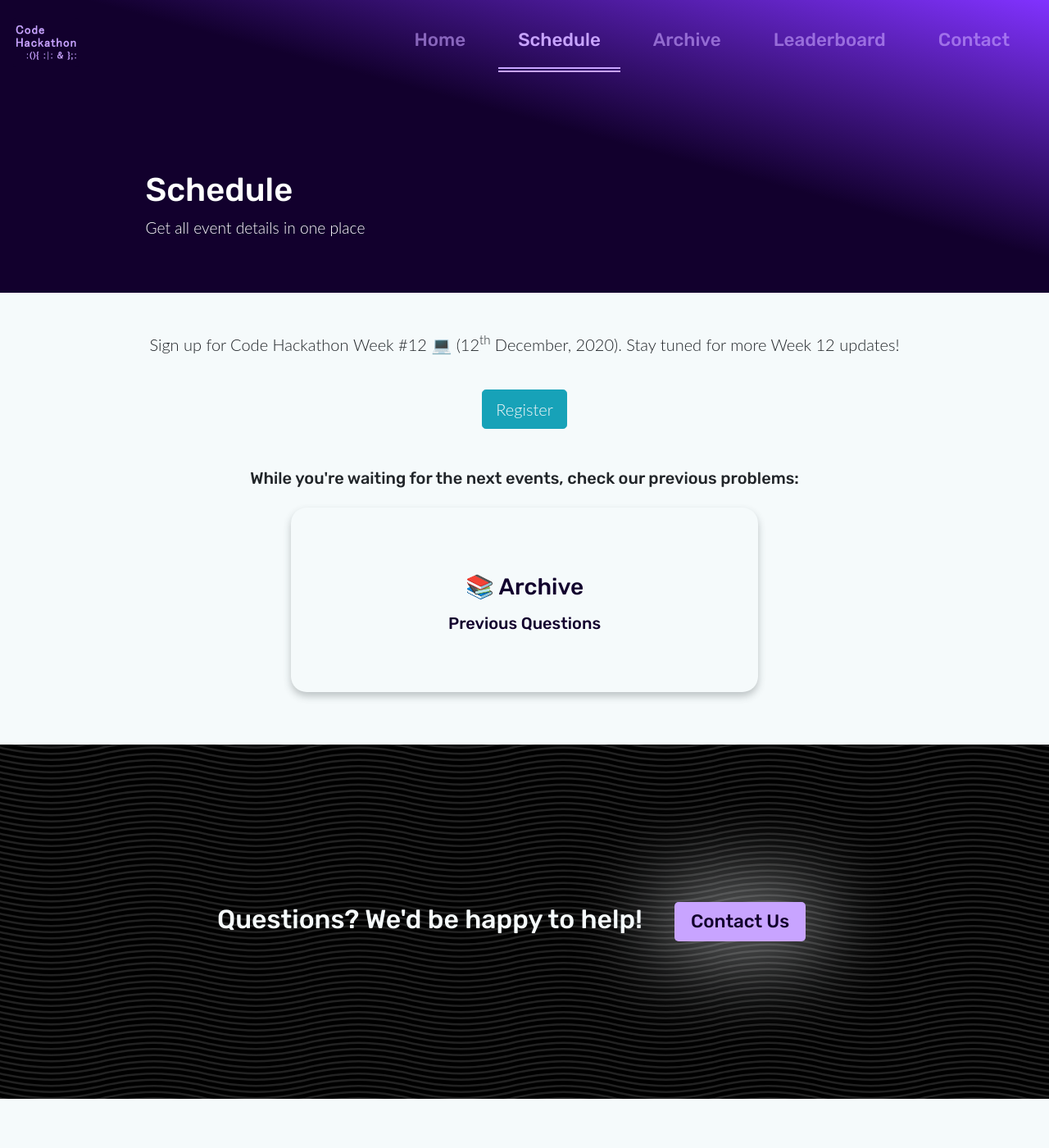
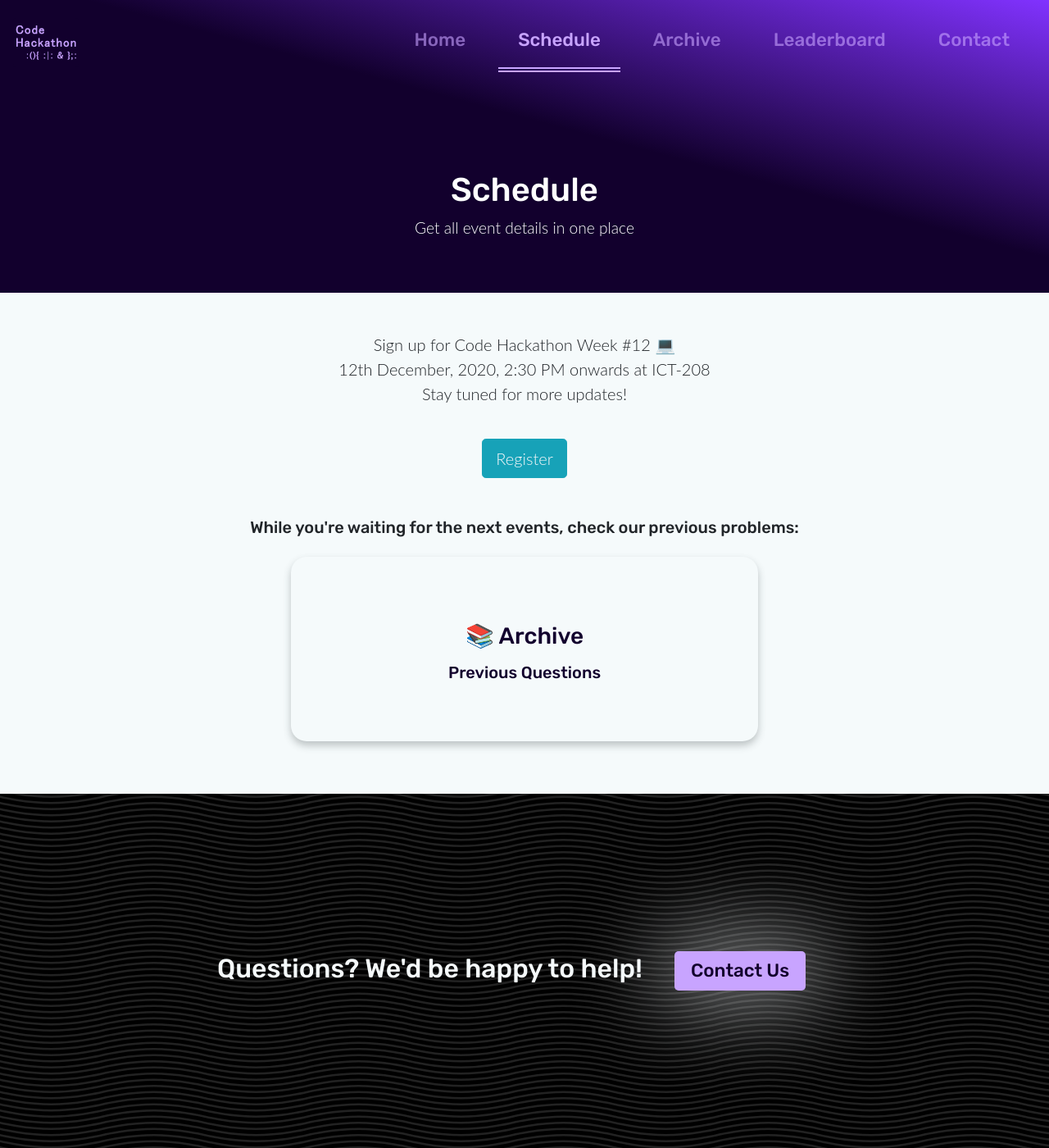
Before and after one commit to codehackathon/codehackathon.github.io, a Jekyll site: the page built from schedule.html, in a window 1280 px wide and 1400 px high. Shown: the whole window at 82% size. Built offline with Jekyll 4.4.1, drawn with Linux system fonts in a browser that asks for light colours.

Commit message:
Data file for events

```diff
--- /dev/null
+++ b/_data/events.yml
@@ -0,0 +1,5 @@
+- title: "Code Hackathon Week #12"
+  date: "12th December, 2020"
+  time: "2:30 PM onwards"
+  register_link: "https://bit.ly/w12-reg"
+  has_ended: false
--- a/_layouts/page.html
+++ b/_layouts/page.html
@@ -4,7 +4,7 @@ layout: default
 
 <header id="Hero" class="container-fluid">
 	<div class="container">
-		<div class="col-10 offset-1 p-0">
+		<div class="col-10 offset-1 col-md-8 offset-md-2 p-0 text-md-center">
 			<h1 id={{ page.title }}>{{ page.title }}</h1>
 			<p class="lead">
 				{{ page.description }}
--- a/schedule.html
+++ b/schedule.html
@@ -4,12 +4,21 @@ description: Get all event details in one place
 layout: page
 ---
 
+{% assign event = site.data.events[0] %}
 <div class="text-center">
 	<p class="lead">
-		Sign up for Code Hackathon <strong>Week #12</strong> 💻 (12<sup>th</sup> December, 2020). Stay tuned for more Week 12 updates!
+		{% unless event.has_ended %}Sign up for {% endunless %}{{ event.title }} 💻
+		<br />
+		{{ event.date }}, {{ event.time }} at {{ event.venue || default: "ICT-208" }}
+		<br />
+		Stay tuned for more updates!
 	</p>
 	<br />
-	<a href="https://bit.ly/w12-reg" class="btn btn-info btn-lg text-light" target="_blank">Register</a>
+	{% if event.has_ended %}
+	<span class="btn btn-dark disabled btn-lg text-light">Event completed!</a>
+	{% else %}
+	<a href="{{ event.register_link }}" class="btn btn-info btn-lg text-light" target="_blank">Register</a>
+	{% endif %}
 </div>
 
 <div id="suggestion-grid" class="mt-5">
--- a/style.sass
+++ b/style.sass
@@ -130,45 +130,47 @@ h1, h2, h3, h4, h5, h6
 		margin-bottom: 1rem
 		margin-top: 1rem
 		text-align: center
-	.suggestion-card
-		border-radius: 1.2rem
-		border: none
-		box-shadow: 0 5px 10px rgba($off-dark, 0.3)
-		box-sizing: border-box
-		display: block
-		float: left
-		margin: 1rem auto
-		padding: 4rem 0
-		text-align: center
-		transition: all .3s ease-in-out
-		width: 100%
-		&:hover
-			background: #FFF
-			box-shadow: 0 10px 30px rgba($off-dark, 0.4)
-		@media( #{$bp-md})
-			width: 48%
-			margin: 1rem 1%
-		@media( #{$bp-lg})
-			width: 30%
-			margin: 1rem 1.666666%
-	#suggest-one
-		margin: 1rem auto
-		padding: 4rem 0
-		text-align: center
-		width: 100%
-		@media( #{$bp-md})
-			margin: 1rem 25%
-			width: 50%
-		@media( #{$bp-lg})
-			margin: 1rem 20%
-			width: 60%
+
+.suggestion-card
+	border-radius: 1.2rem
+	border: none
+	box-shadow: 0 5px 10px rgba($off-dark, 0.3)
+	box-sizing: border-box
+	display: block
+	float: left
+	margin: 1rem auto
+	padding: 4rem 0
+	text-align: center
+	transition: all .3s ease-in-out
+	width: 100%
+	&:hover
+		background: #FFF
+		box-shadow: 0 10px 30px rgba($off-dark, 0.4)
+	@media( #{$bp-md})
+		width: 48%
+		margin: 1rem 1%
+	@media( #{$bp-lg})
+		width: 30%
+		margin: 1rem 1.666666%
+
+#suggest-one
+	margin: 1rem auto
+	padding: 4rem 0
+	text-align: center
+	width: 100%
+	@media( #{$bp-md})
+		margin: 1rem 25%
+		width: 50%
+	@media( #{$bp-lg})
+		margin: 1rem 20%
+		width: 60%
 
 .primary-card
 	color: #FFF
 	background: rgba(72, 38, 155, 0.8)
 	transform: scale(1.05)
 	&:hover
-		background: rgba(72, 38, 155, 0.7)
+		background: #FFF
 		color: $primary-dark
 
 #Hero
```
Also changed, not shown: index.html (+10 -5 lines).
